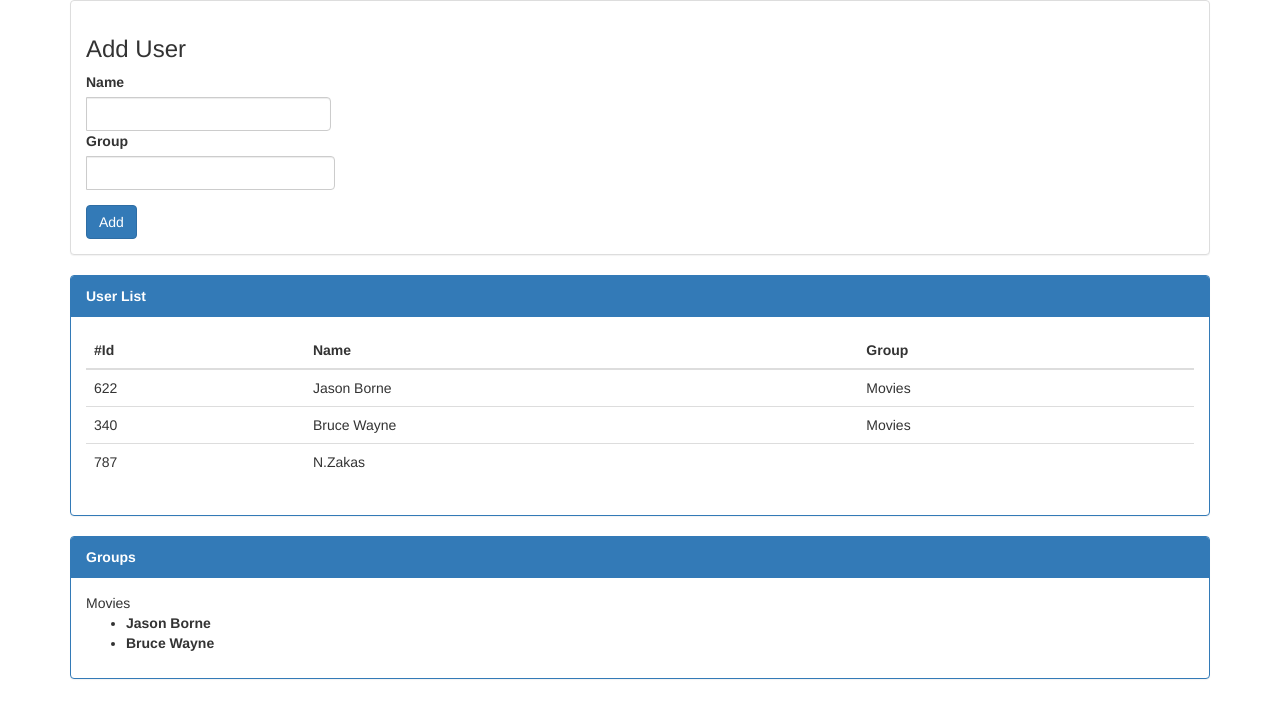
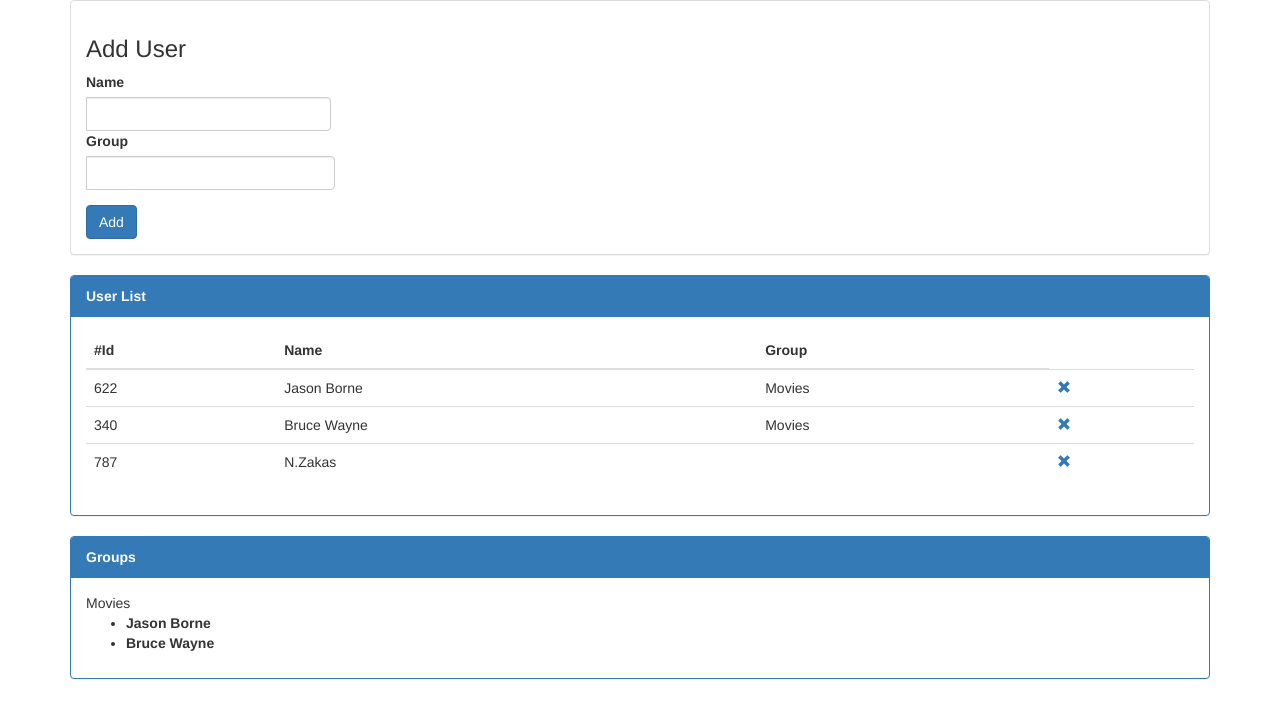
Before and after one commit to pnoroc/ReactSampleProject, a React app: page / in a window 1280 px wide. Built offline with nearby package versions, Linux system fonts and the light colour scheme; what flux would draw is missing.

Commit message:
added remove user, automatic remove empty group

```diff
--- a/src/assets/style.css
+++ b/src/assets/style.css
@@ -1,3 +1,8 @@
 .user-table-box{
 	margin: 20px 10px;
 }
+
+.pointer {
+	z-index: 99;
+	cursor: pointer !important;
+}
--- a/src/js/actions/UsersAction.js
+++ b/src/js/actions/UsersAction.js
@@ -21,3 +21,11 @@ export function createUser(data){
     data
   })
 }
+
+export function removeUser(id){
+
+  dispatcher.dispatch({
+    type: "DELETE_USER",
+    id
+  })
+}
--- a/src/js/components/Users/User.js
+++ b/src/js/components/Users/User.js
@@ -1,10 +1,19 @@
 import React, {Component} from "react";
+import * as UsersAction from "../../actions/UsersAction";
+
 
 export default class User extends Component {
 
 	constructor(props){
 		super();
 		this.state = props
+	}
+
+	removeUser(e){
+
+		const {id} = this.state;
+
+		UsersAction.removeUser(id);
 	}
 
 
@@ -18,6 +27,14 @@ export default class User extends Component {
 					<td>{id}</td>
 					<td>{name}</td>
 					<td>{group}</td>
+					<td>
+						<a class="pointer">
+							<span
+								class="glyphicon glyphicon-remove pointer"
+								onClick={this.removeUser.bind(this)}></span>
+						</a>
+					</td>
+
 				</tr>
 		)
 
--- a/src/js/stores/UserStore.js
+++ b/src/js/stores/UserStore.js
@@ -51,6 +51,12 @@ class UserStore extends EventEmitter {
     return this.users;
   }
 
+  removeUser(id){
+
+    _.remove(this.users, user => user.id === id)
+    this.emit("change")
+  }
+
   handleActions(action) {
     switch(action.type) {
       case "CREATE_USER": {
@@ -59,6 +65,11 @@ class UserStore extends EventEmitter {
       }
       case "RECEIVE_USERS": {
         this.users = action.users;
+        this.emit("change");
+        break;
+      }
+      case "DELETE_USER": {
+        this.removeUser(action.id);
         this.emit("change");
         break;
       }
```
